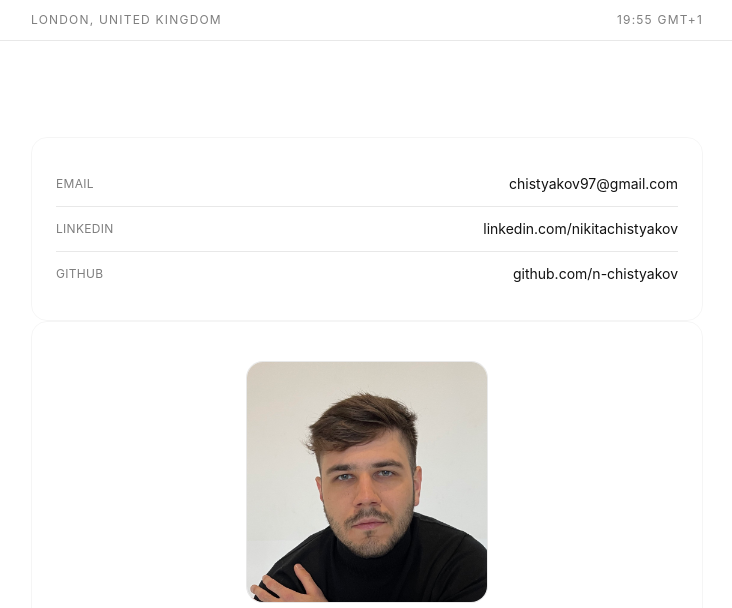
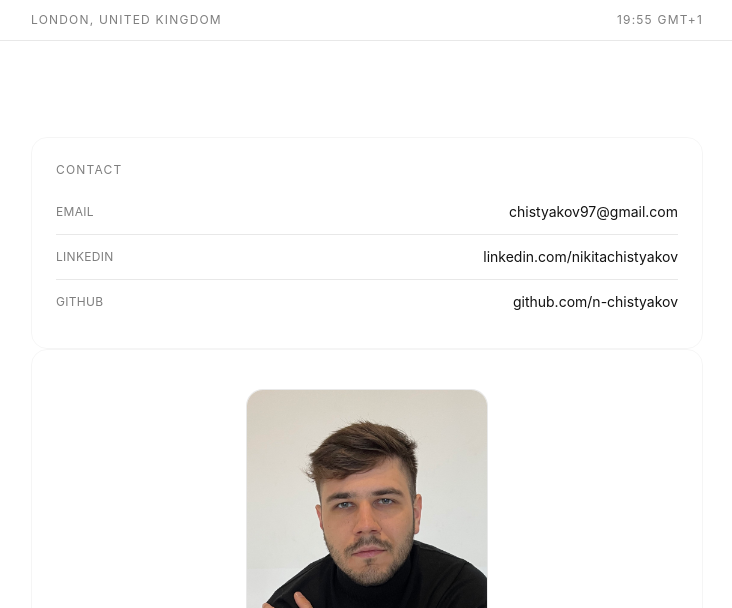
Before and after one commit to n-chistyakov/ae-website, an Astro site: page / in a window 1280 px wide. Shown: the top 608 px of the page, without its empty margins (273-1005 px from the left). Built offline with nearby package versions, Linux system fonts and the light colour scheme; Astro itself is replaced by a stand-in of ours.

Commit message:
make top bar non-sticky and label the contact section

```diff
--- a/src/components/Contact.astro
+++ b/src/components/Contact.astro
@@ -3,7 +3,8 @@ import { profile } from '~/data/profile';
 ---
 
 <section class="reveal py-6" id="contact">
-  <div class="divide-y divide-hairline">
+  <h2 class="font-mono text-xs uppercase tracking-widest text-muted">Contact</h2>
+  <div class="mt-3 divide-y divide-hairline">
     {
       profile.contact.map((c) => (
         <div class="flex items-center justify-between py-3">
--- a/src/components/Header.astro
+++ b/src/components/Header.astro
@@ -2,7 +2,7 @@
 import { profile } from '~/data/profile';
 ---
 
-<header class="sticky top-0 z-10 border-b border-hairline bg-bg/90 backdrop-blur">
+<header class="border-b border-hairline">
   <div class="mx-auto flex max-w-[640px] items-center justify-between px-6 py-3 desktop:max-w-[720px]">
     <p class="font-mono text-xs uppercase tracking-widest text-muted">{profile.location}</p>
     <p class="font-mono text-xs uppercase tracking-widest text-muted" data-clock></p>
```
